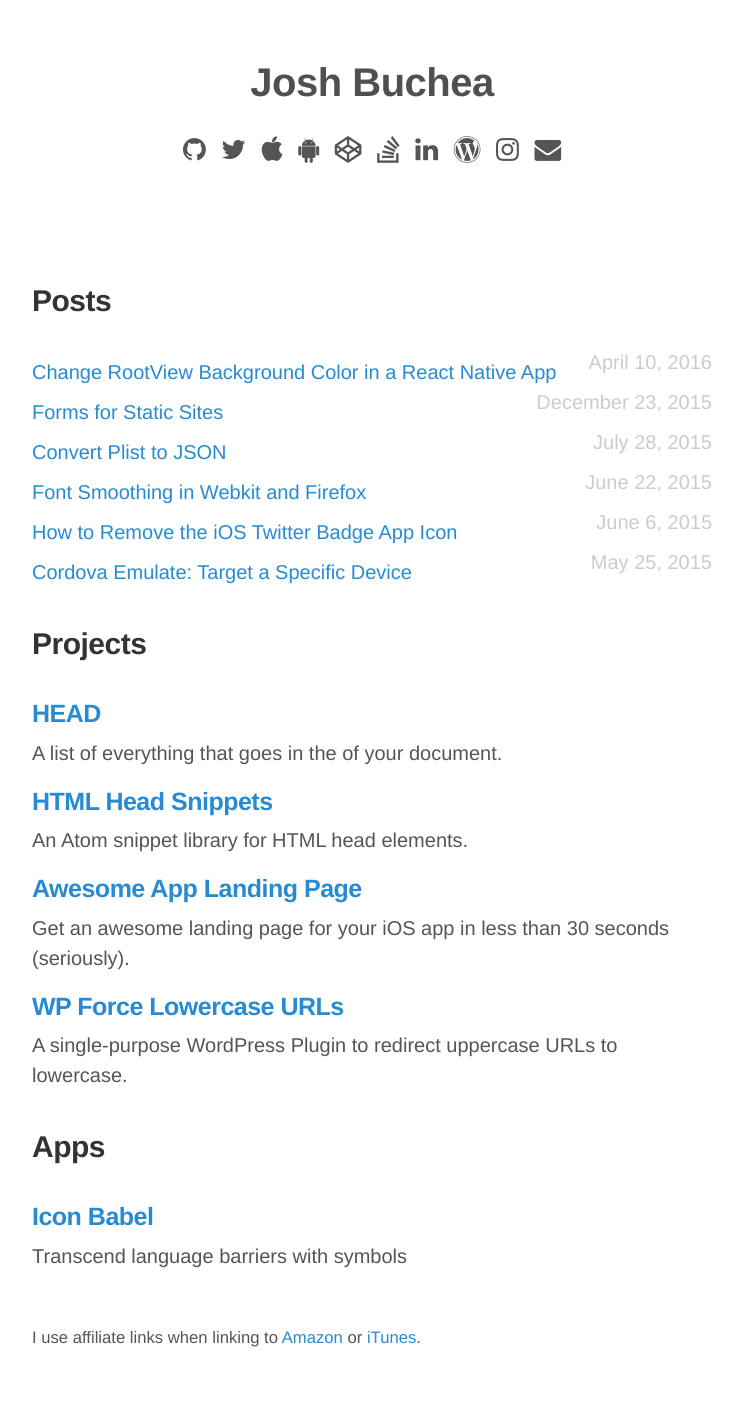
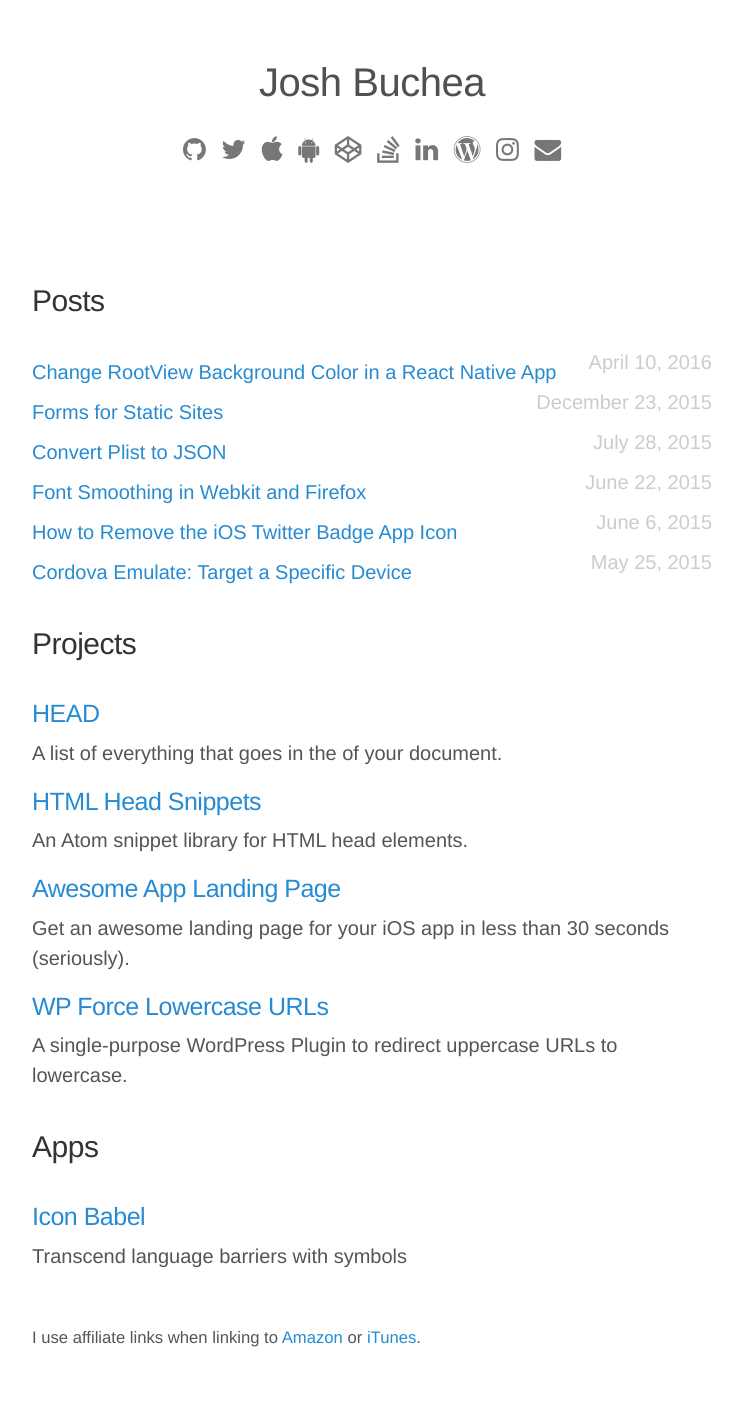
Before and after one commit to joshbuchea/joshbuchea.com, a Jekyll site: the page built from index.html, in a window 1280 px wide. Shown: the whole page, without its empty margins (268-1010 px from the left). Built offline with Jekyll 4.4.1, drawn with Linux system fonts in a browser that asks for light colours; nearby versions of some CDN libraries.

Commit message:
Update styles

```diff
--- a/_sass/_main.scss
+++ b/_sass/_main.scss
@@ -22,6 +22,7 @@ h1, h2, h3, h4, h5, h6 {
   line-height: 1.1;
   color: #333;
   letter-spacing: -.025rem;
+  font-weight: 500;
 }
 
 a {
@@ -80,7 +81,7 @@ a {
 }
 
 .masthead .nav a {
-  color: #555;
+  color: #777;
   -webkit-transition: 400ms;
     -moz-transition: 400ms;
     -o-transition: 400ms;
@@ -120,6 +121,11 @@ code {
 .post-date {
   margin: 0;
   color: #ccc;
+}
+
+.page-date {
+  display: block;
+  margin-bottom: 1.7em;
 }
 
 @media (min-width: 540px) {
```
